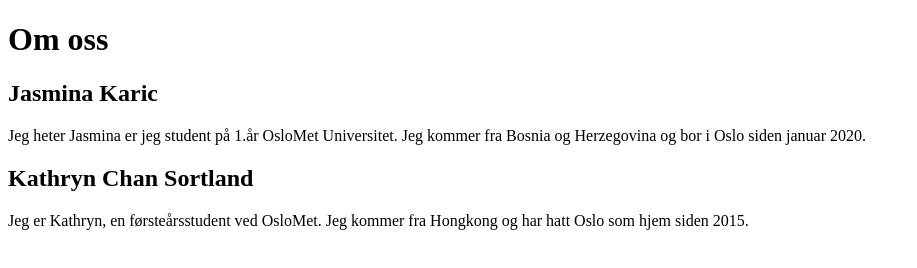
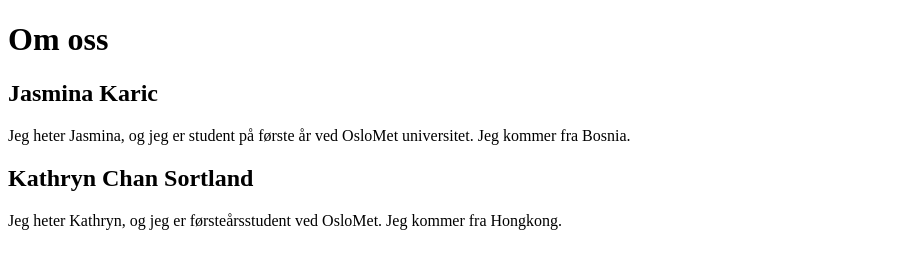
Before and after one commit to DATA1200-2025/valgfri-oppgave-1-git-anbefales-jk, a plain HTML site: page index.html in a window 1280 px wide. Shown: the whole page, without its empty margins (0-917 px from the left). Drawn offline with Linux system fonts and the light colour scheme.

Commit message:
Rettet tekst og la til UTF-8

```diff
--- a/index.html
+++ b/index.html
@@ -1,9 +1,16 @@
 <!DOCTYPE html>
-<head></head>
+<html lang="no">
+<head>
+    <meta charset="UTF-8">
+    <title>Om oss</title>
+</head>
 <body>
     <h1>Om oss</h1>
+
     <h2>Jasmina Karic</h2>
-    <p>Jeg heter Jasmina er jeg student på 1.år OsloMet Universitet. Jeg kommer fra Bosnia og Herzegovina og bor i Oslo siden januar 2020.</p>
+    <p>Jeg heter Jasmina, og jeg er student på første år ved OsloMet universitet. Jeg kommer fra Bosnia.</p>
+
     <h2>Kathryn Chan Sortland</h2>
-    <p>Jeg er Kathryn, en førsteårsstudent ved OsloMet. Jeg kommer fra Hongkong og har hatt Oslo som hjem siden 2015.</p>
+    <p>Jeg heter Kathryn, og jeg er førsteårsstudent ved OsloMet. Jeg kommer fra Hongkong.</p>
 </body>
+</html>
```
